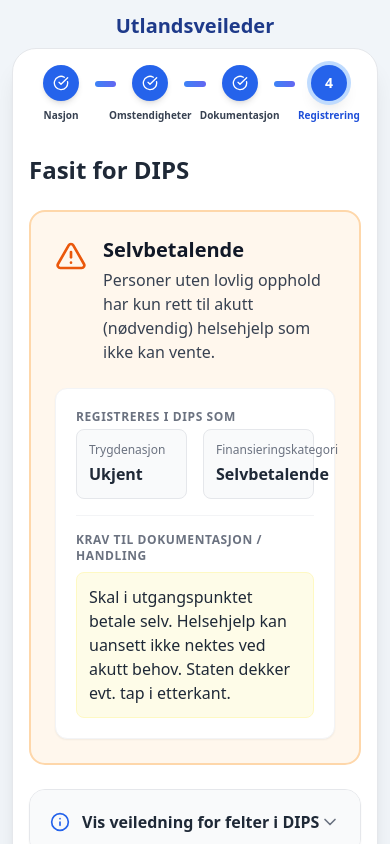
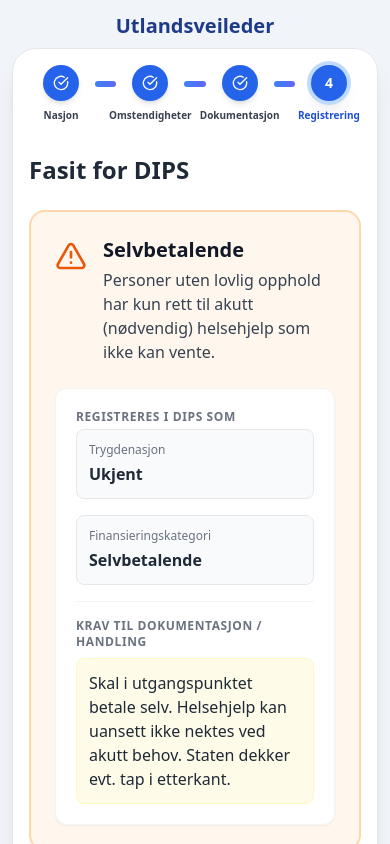
Before and after one commit to Chilli/utlandsveileder, a React (Vite) app: page / in a window 390 px wide. Both pictures are taken after a click on the button 195 px from the left and 481 px from the top of the page. Shown: the top 844 px of the page. Built offline with nearby package versions, Linux system fonts and the light colour scheme.

Commit message:
Forbedre mobilvisning i wizard og resultatkort

```diff
--- a/App.jsx
+++ b/App.jsx
@@ -322,20 +322,20 @@
           <div className="bg-white rounded-xl p-5 border border-gray-100 shadow-sm space-y-4">
             <div>
               <p className="text-xs font-bold text-gray-500 uppercase tracking-wider mb-1">Registreres i DIPS som</p>
-              <div className="grid grid-cols-2 gap-4">
-                <div className="bg-gray-50 p-3 rounded-lg border border-gray-200">
-                  <span className="block text-xs text-gray-500 mb-1">Trygdenasjon</span>
-                  <span className="font-bold text-gray-800">{result.trygdenasjon}</span>
+              <div className="grid grid-cols-1 sm:grid-cols-2 gap-4">
+                <div className="bg-gray-50 p-3 rounded-lg border border-gray-200 min-w-0 overflow-hidden">
+                  <span className="block text-xs text-gray-500 mb-1 break-words">Trygdenasjon</span>
+                  <span className="block font-bold text-gray-800 break-words">{result.trygdenasjon}</span>
                 </div>
-                <div className="bg-gray-50 p-3 rounded-lg border border-gray-200">
-                  <span className="block text-xs text-gray-500 mb-1">Finansieringskategori</span>
-                  <span className="font-bold text-gray-800">{result.finansiering.split('/')[0].trim()}</span>
+                <div className="bg-gray-50 p-3 rounded-lg border border-gray-200 min-w-0 overflow-hidden">
+                  <span className="block text-xs text-gray-500 mb-1 break-words">Finansieringskategori</span>
+                  <span className="block font-bold text-gray-800 break-words">{result.finansiering.split('/')[0].trim()}</span>
                 </div>
               </div>
             </div>
             <div className="pt-4 border-t border-gray-100">
               <p className="text-xs font-bold text-gray-500 uppercase tracking-wider mb-2">Krav til dokumentasjon / Handling</p>
-              <p className="text-gray-800 bg-yellow-50 p-3 rounded-lg border border-yellow-100">{result.handling}</p>
+              <p className="text-gray-800 bg-yellow-50 p-3 rounded-lg border border-yellow-100 break-words">{result.handling}</p>
             </div>
           </div>
         </div>
```
